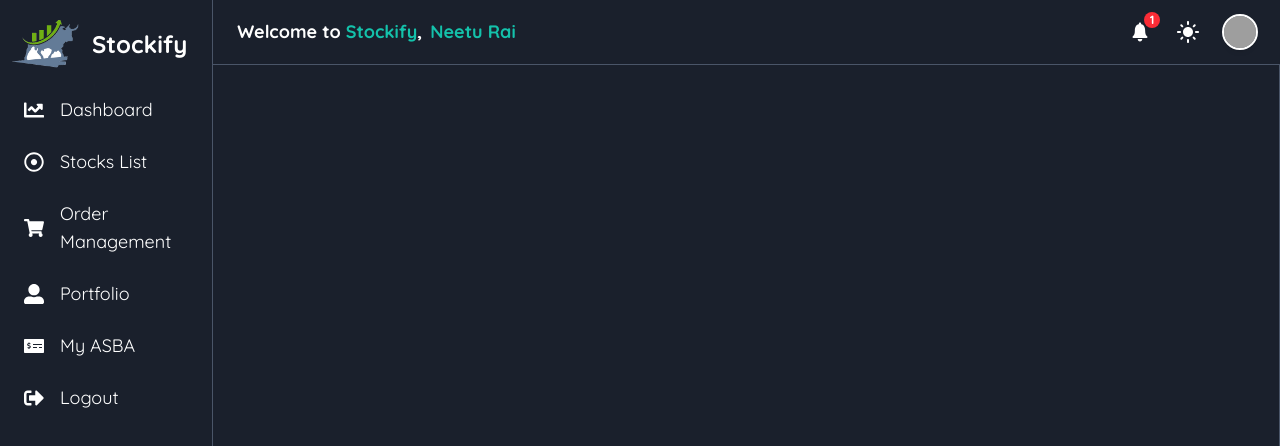
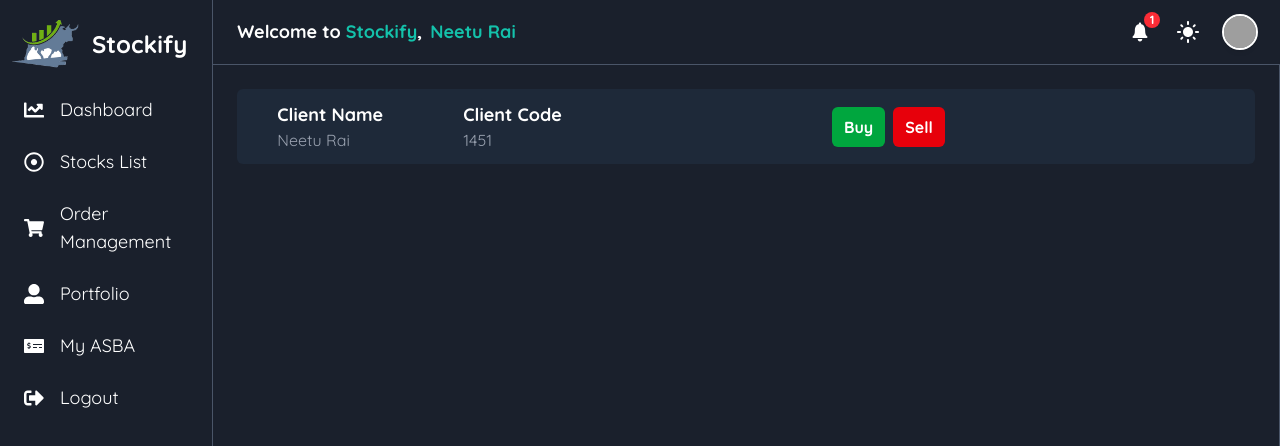
Before and after one commit to aryanmalla19/stocksense-fe, a React (Vite) app: page /buysell in a window 1280 px wide. Shown: the top 446 px of the page. Built offline with nearby package versions, Linux system fonts and the light colour scheme; grey boxes are pictures that could not be loaded.

Commit message:
Added Active tab

```diff
--- /dev/null
+++ b/src/pages/OrderManagement/ActiveTab.jsx
@@ -0,0 +1,7 @@
+import React from "react";
+
+const ActiveTab = () => {
+  return <div></div>;
+};
+
+export default ActiveTab;
--- a/src/pages/OrderManagement/BuySellPage.jsx
+++ b/src/pages/OrderManagement/BuySellPage.jsx
@@ -1,9 +1,18 @@
-import React from "react";
+import React, { useContext } from "react";
+import BuysellHeading from "./BuysellHeading";
+import { ThemeContext } from "../../context/ThemeContext";
 
 const BuySellPage = () => {
-  return <div>
-
-  </div>;
+  const { theme } = useContext(ThemeContext);
+  return (
+    <div
+      className={`rounded-md ${
+        theme === "dark" ? "bg-gray-800 text-white  " : "bg-gray-200 "
+      }`}
+    >
+      <BuysellHeading />
+    </div>
+  );
 };
 
 export default BuySellPage;
--- /dev/null
+++ b/src/pages/OrderManagement/BuysellHeading.jsx
@@ -0,0 +1,41 @@
+import React, { useState } from "react";
+import ActiveTab from "./ActiveTab";
+
+const BuysellHeading = () => {
+  const [selectTab, setSelectTab] = useState("");
+  return (
+    <div className="flex justify-between px-10 py-3 items-center">
+      <div className="flex gap-20 items-center">
+        <div>
+          <h2 className="font-semibold text-[18px]">Client Name</h2>
+          <p className="text-gray-400">Neetu Rai</p>
+        </div>
+        <div>
+          <h2 className="font-semibold text-[18px]">Client Code</h2>
+          <p className="text-gray-400">1451</p>
+        </div>
+      </div>
+
+      <div>
+        <div className="flex gap-2 font-semibold">
+          <button
+            className="p-2 px-3 bg-green-600 text-white rounded-md hover:bg-green-500"
+            onClick={() => setSelectTab("buy")}
+          >
+            Buy
+          </button>
+          <button
+            className="p-2 px-3 bg-red-600 text-white rounded-md hover:bg-red-500"
+            onClick={() => setSelectTab("sell")}
+          >
+            Sell
+          </button>
+        </div>
+      </div>
+
+      <ActiveTab selectTab={selectTab} />
+    </div>
+  );
+};
+
+export default BuysellHeading;
```
